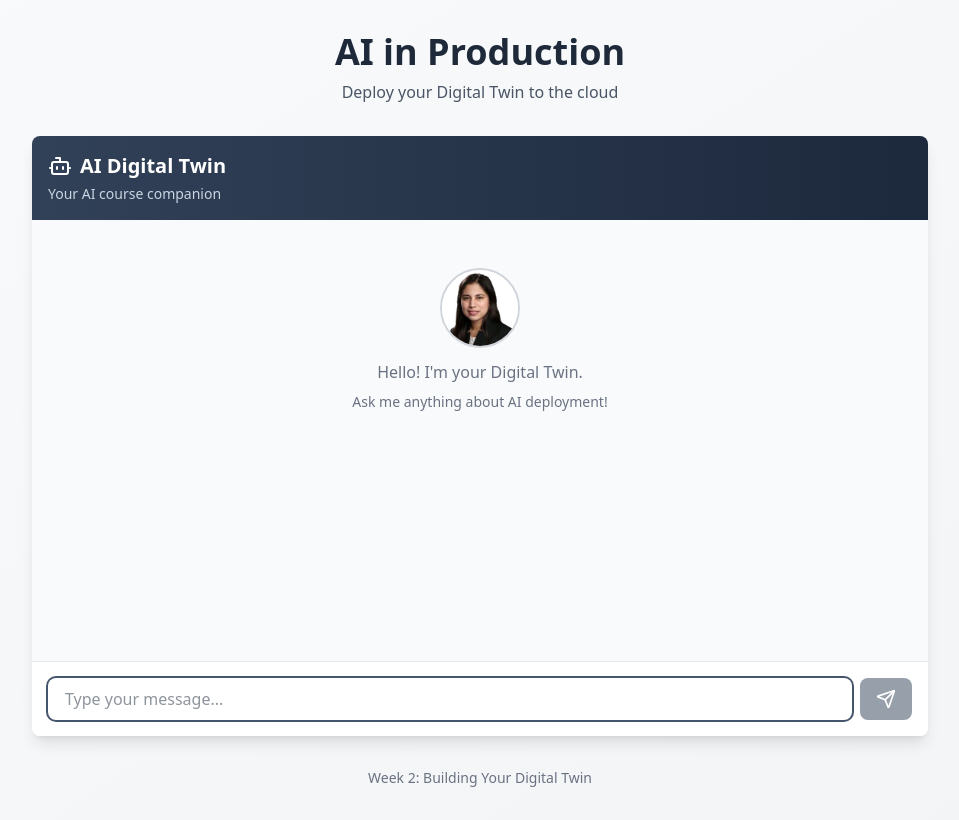
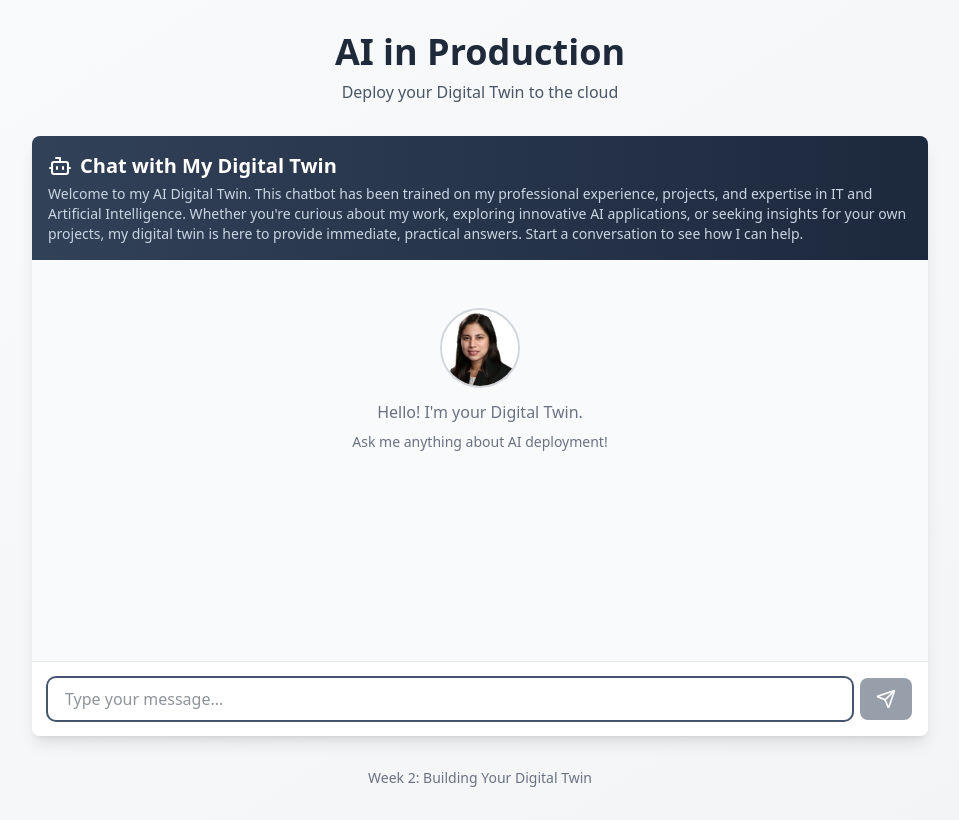
Before and after one commit to dlenesarmiento/digital-twin, a Next.js app in the folder frontend/: page / in a window 1280 px wide. Shown: the whole page, without its empty margins (160-1119 px from the left). Built offline with nearby package versions, Linux system fonts and the light colour scheme.

Commit message:
Updated page title and description

```diff
--- a/frontend/components/twin.tsx
+++ b/frontend/components/twin.tsx
@@ -108,9 +108,9 @@ export default function Twin() {
             <div className="bg-gradient-to-r from-slate-700 to-slate-800 text-white p-4 rounded-t-lg">
                 <h2 className="text-xl font-semibold flex items-center gap-2">
                     <Bot className="w-6 h-6" />
-                    AI Digital Twin
+                    Chat with My Digital Twin
                 </h2>
-                <p className="text-sm text-slate-300 mt-1">Your AI course companion</p>
+                <p className="text-sm text-slate-300 mt-1">Welcome to my AI Digital Twin. This chatbot has been trained on my professional experience, projects, and expertise in IT and Artificial Intelligence. Whether you're curious about my work, exploring innovative AI applications, or seeking insights for your own projects, my digital twin is here to provide immediate, practical answers. Start a conversation to see how I can help.</p>
             </div>
 
             {/* Messages */}
```
